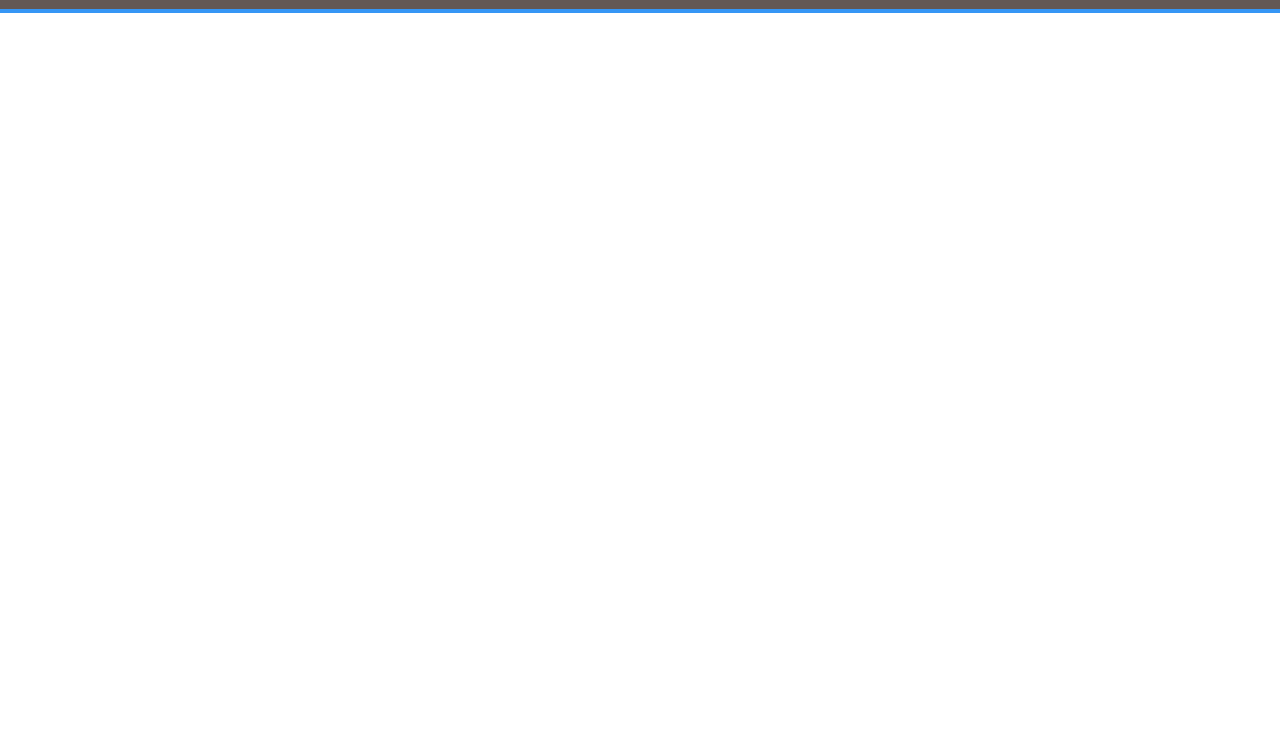
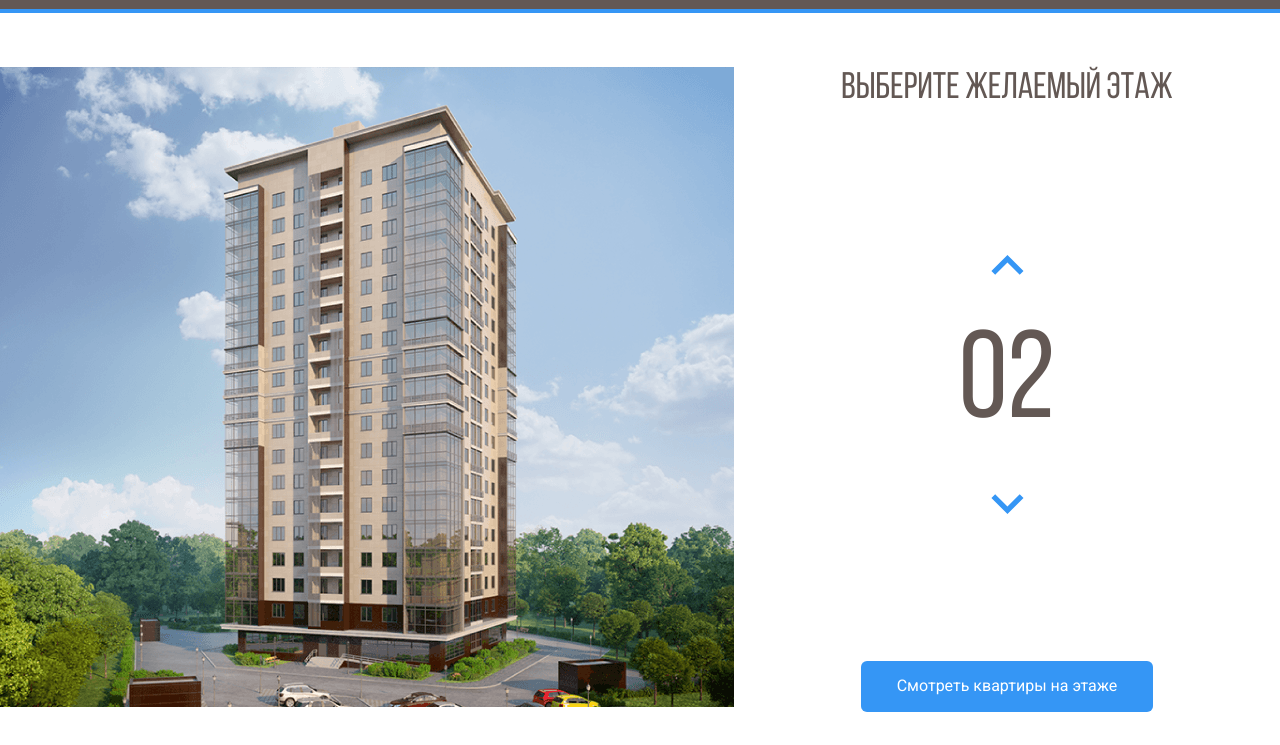
Before and after one commit to pj-web/melody-html, a plain HTML site: page index.html in a window 1280 px wide. Shown: the part 55-800 px from the top of the page. Drawn offline with Linux system fonts and the light colour scheme.

Commit message:
+hero-section

```diff
--- a/css/style.css
+++ b/css/style.css
@@ -1,3 +1,23 @@
+@font-face {
+    font-family: 'Bebas Neue';
+    src: local('Bebas Neue Regular Regular'), local('BebasNeueRegular'),
+        url('../fonts/BebasNeueRegular.woff2') format('woff2'),
+        url('../fonts/BebasNeueRegular.woff') format('woff');
+    font-weight: normal;
+    font-style: normal;
+    font-display: swap;
+}
+
+@font-face {
+    font-family: 'Bebas Neue Cyrillic';
+    src: local('Bebas Neue Cyrillic'), local('BebasNeueCyrillic'),
+        url('../fonts/BebasNeueCyrillic.woff2') format('woff2'),
+        url('../fonts/BebasNeueCyrillic.woff') format('woff');
+    font-weight: normal;
+    font-style: normal;
+    font-display: swap;
+}
+
 * {
     box-sizing: border-box;
 }
@@ -57,3 +77,72 @@ body {
     text-decoration: none;
     color: #fff;
 }
+
+.main {
+    max-width: 1280px;
+    margin: auto;
+    padding-top: 54px;
+    display: flex;
+}
+
+.main-info {
+    flex-grow: 1;
+    text-align: center;
+    display: flex;
+    flex-direction: column;
+    align-items: center;
+    justify-content: space-between;
+}
+
+.home-image path {
+    opacity: 0;
+    cursor: pointer;
+}
+.home-image path:hover {
+    opacity: 1;
+}
+
+.counter-group {
+    display: flex;
+    flex-direction: column;
+    align-items: center;
+}
+
+.counter-button {
+    background-color: #fff;
+    border: none;
+    cursor: pointer;
+}
+
+.counter-arrow-down {
+    transform: rotateX(180deg);
+}
+
+.main-title {
+    margin: 0;
+    font-family: 'Bebas Neue', sans-serif;
+    font-size: 37px;
+    line-height: 44px;
+    font-weight: 400;
+    text-align: center;
+    text-transform: uppercase;
+    color: #635854;
+}
+
+.counter {
+    font-family: 'Bebas Neue', sans-serif;
+    font-size: 124px;
+    line-height: 115%;
+    font-weight: 400;
+    color: #635854;
+    margin: 35px 0;
+}
+
+.button-primary {
+    background: #3596F5;
+    border-radius: 6px;
+    color: #fff;
+    border: none;
+    padding: 16px 36px;
+    cursor: pointer;
+}
--- a/index.html
+++ b/index.html
@@ -41,7 +41,51 @@
                 <a class="navbar-phone" href="tel:+78431234567">8 (843) 123-45-67</a>
             </div>
         </div>
+        <!-- /.navbar-->
     </header>
-    <!-- /.navbar-->
+    <main class="main">
+        <div class="main-image">
+            <svg class="home-image" width="734" height="640" viewBox="0 0 734 640" fill="none" xmlns="http://www.w3.org/2000/svg" xmlns:xlink="http://www.w3.org/1999/xlink">
+                <rect width="734" height="640" fill="url(#pattern0)"/>
+                <defs>
+                <pattern id="pattern0" patternContentUnits="objectBoundingBox" width="1" height="1">
+                <use xlink:href="#image0" transform="translate(-0.00408719) scale(0.0013624 0.0015625)"/>
+                </pattern>
+                <image id="image0" width="740" height="640" xlink:href="img/home.png"/>
+                </defs>
+                <path d="M222 532L442.8 540L512 526.3V548L443.5 567.7L222 556.7V532Z" fill="#3595F6" fill-opacity="0.75"/>
+                <path d="M223 531V506L443.3 509.3L513 506V526L443.7 539L223 531Z" fill="#3595F6" fill-opacity="0.75"/>
+                <path d="M223 505V480H444H513V503L445 510L223 505Z" fill="#3595F6" fill-opacity="0.75"/>
+                <path d="M223 481V456L444.3 452.3L512 459V481H444" fill="#3595F6" fill-opacity="0.75"/>
+                <path d="M223 455V429L444.5 425.7L513 436.7V458L444 451.3L223 455Z" fill="#3595F6" fill-opacity="0.75"/>
+                <path d="M222 428V404.3L443 392L514 415V436.3L443 424L222 428Z" fill="#3595F6" fill-opacity="0.75"/>
+                <path d="M222 406V381L444.2 364.7L514 393.3V414L443.7 392.3L222 406Z" fill="#3595F6" fill-opacity="0.75"/>
+                <path d="M222 381V356L444.5 335.7L514 372.3V393L442 364.3L222 381Z" fill="#3595F6" fill-opacity="0.75"/>
+                <path d="M222 355V331L445 306.3L514 350.3V372L444.7 334L222 355Z" fill="#3595F6" fill-opacity="0.75"/>
+                <path d="M222 330V306L444.5 277.3L514 328.3V349L443.7 306.7L222 330Z" fill="#3595F6" fill-opacity="0.75"/>
+                <path d="M221 306V282L443.3 249L514 308.3V328L444 277.3L221 306Z" fill="#3595F6" fill-opacity="0.75"/>
+                <path d="M222 281V257L443.2 222L513 286V307L444.3 248.7L222 281Z" fill="#3595F6" fill-opacity="0.75"/>
+                <path d="M222 257V232L444.3 194L513 264.3V285L444 221L222 257Z" fill="#3595F6" fill-opacity="0.75"/>
+                <path d="M222 231V206L442.8 162.3L513 241.3V264L444 190.7L222 231Z" fill="#3595F6" fill-opacity="0.75"/>
+                <path d="M223 207V182L443 134L513 219V242L442.3 162.7L223 207Z" fill="#3595F6" fill-opacity="0.75"/>
+                <path d="M222 182V157L441.8 105L513 197.3V220L443.3 133.7L222 182Z" fill="#3595F6" fill-opacity="0.75"/>
+                <path d="M222 157V131L444 74.3L513 176V197L443.7 105.3L222 157Z" fill="#3595F6" fill-opacity="0.75"/>
+                </svg>
+        </div>
+        <div class="main-info">
+            <h2 class="main-title">Выберите желаемый этаж</h2>
+            <div class="counter-group">
+                <button class="counter-button counter-up">
+                    <img src="img/arrow.svg" alt="arrow-up" class="counter-arrow-up">
+                </button>
+                <span class="counter">02</span>
+                <button class="counter-button counter-down">
+                    <img src="img/arrow.svg" alt="arrow-down" class="counter-arrow-down">
+                </button>
+            </div>
+            <button class="button button-primary">Смотреть  квартиры на этаже</button>
+        </div>
+    </main>
+
 </body>
 </html>
```
Also changed, not shown: fonts/BebasNeueCyrillic.woff (added), fonts/BebasNeueCyrillic.woff2 (added), fonts/BebasNeueRegular.woff (added), fonts/BebasNeueRegular.woff2 (added), img/arrow.svg (added), img/group-03.svg (added), img/home.png (added).
